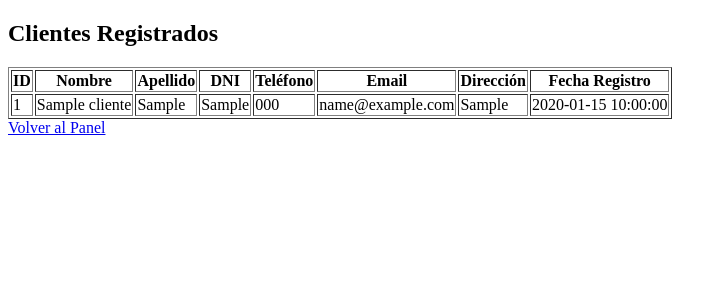
After one commit to EduardoRamos-bit/proyecto-hotel, a Flask app: page /clientes in a window 1280 px wide. The commit adds this page. Shown: the top 300 px of the page, without its empty margins (0-727 px from the left). Run offline with Flask 3, Linux system fonts and the light colour scheme; the visitor is signed in with stand-in values (Sample User, id 1); tables that the repository leaves empty or names only in its code hold one stand-in row (values such as "Sample post").

Commit message:
proyecto casi listo

```diff
--- /dev/null
+++ b/app.py
@@ -0,0 +1,100 @@
+from flask import Flask, render_template, request, redirect, url_for, session
+import database
+
+app = Flask(__name__)
+app.secret_key = 'clave_secreta'
+
+@app.route('/')
+def index():
+    return redirect(url_for('admin_login'))
+
+# LOGIN ADMIN
+@app.route('/admin_login', methods=['GET', 'POST'])
+def admin_login():
+    if request.method == 'POST':
+        username = request.form['username']
+        password = request.form['password']
+
+        admin = database.check_admin_credentials(username, password)
+        if admin:
+            session['admin'] = True
+            return redirect(url_for('admin_panel'))
+        else:
+            return render_template('admin_login.html', error="Credenciales incorrectas")
+
+    return render_template('admin_login.html')
+
+# PANEL ADMIN
+@app.route('/admin_panel')
+def admin_panel():
+    if not session.get('admin'):
+        return redirect(url_for('admin_login'))
+    return render_template('admin_panel.html')
+
+# LOGOUT
+@app.route('/logout')
+def logout():
+    session.clear()
+    return redirect(url_for('admin_login'))
+
+# NUEVO CLIENTE
+@app.route('/clientes/nuevo', methods=['GET', 'POST'])
+def nuevo_cliente():
+    if not session.get('admin'):
+        return redirect(url_for('admin_login'))
+
+    if request.method == 'POST':
+        nombre = request.form['nombre']
+        apellido = request.form['apellido']
+        dni = request.form['dni']
+        telefono = request.form['telefono']
+        email = request.form['email']
+        direccion = request.form['direccion']
+
+        id_cliente = database.agregar_cliente(nombre, apellido, dni, telefono, email, direccion)
+        if id_cliente:
+            return redirect(url_for('reservar_habitacion', id_cliente=id_cliente))
+        else:
+            return render_template('nuevo_cliente.html', error="Error al guardar cliente")
+
+    return render_template('nuevo_cliente.html')
+
+# RESERVAR HABITACION
+@app.route('/reservar/<int:id_cliente>', methods=['GET', 'POST'])
+def reservar_habitacion(id_cliente):
+    if not session.get('admin'):
+        return redirect(url_for('admin_login'))
+
+    habitaciones = database.listar_habitaciones_disponibles()
+
+    if request.method == 'POST':
+        id_habitacion = request.form['habitacion']
+        fecha_entrada = request.form['fecha_entrada']
+        fecha_salida = request.form['fecha_salida']
+
+        exito = database.reservar_habitacion(id_cliente, id_habitacion, fecha_entrada, fecha_salida)
+        if exito:
+            return redirect(url_for('lista_reservas'))
+        else:
+            return render_template('reservar_habitacion.html', habitaciones=habitaciones, error="Habitación no disponible")
+
+    return render_template('reservar_habitacion.html', habitaciones=habitaciones)
+
+# LISTAR CLIENTES
+@app.route('/clientes')
+def lista_clientes():
+    if not session.get('admin'):
+        return redirect(url_for('admin_login'))
+    clientes = database.listar_clientes()
+    return render_template('lista_clientes.html', clientes=clientes)
+
+# LISTAR RESERVAS
+@app.route('/reservas')
+def lista_reservas():
+    if not session.get('admin'):
+        return redirect(url_for('admin_login'))
+    reservas = database.listar_reservas()
+    return render_template('lista_reservas.html', reservas=reservas)
+
+if __name__ == '__main__':
+    app.run(debug=True)
--- a/database.py
+++ b/database.py
@@ -1,16 +1,13 @@
 import mysql.connector
 
-
-# Función de conexión
 def conectar():
     return mysql.connector.connect(
         host='localhost',
-        user='root',         # O el usuario de MySQL que uses
-        password='',         # Si tenés clave, ponela aquí
+        user='root',
+        password='',
         database='hotel'
     )
 
-# Verifica credenciales del administrador
 def check_admin_credentials(username, password):
     conn = conectar()
     cursor = conn.cursor(dictionary=True)
@@ -21,14 +18,97 @@ def check_admin_credentials(username, password):
     conn.close()
     return admin
 
-# Crea un administrador si no existe
 def create_admin(username, password):
     conn = conectar()
     cursor = conn.cursor()
-    # Verifica si ya existe
     cursor.execute("SELECT * FROM admins WHERE username = %s", (username,))
     if cursor.fetchone() is None:
         cursor.execute("INSERT INTO admins (username, password) VALUES (%s, %s)", (username, password))
         conn.commit()
     cursor.close()
     conn.close()
+
+def agregar_cliente(nombre, apellido, dni, telefono, email, direccion):
+    conn = conectar()
+    cursor = conn.cursor()
+    sql = """
+        INSERT INTO clientes (nombre, apellido, dni_pasaporte_cpf, telefono, email, direccion)
+        VALUES (%s, %s, %s, %s, %s, %s)
+    """
+    cursor.execute(sql, (nombre, apellido, dni, telefono, email, direccion))
+    conn.commit()
+    last_id = cursor.lastrowid
+    cursor.close()
+    conn.close()
+    return last_id
+
+def obtener_cliente(id_cliente):
+    conn = conectar()
+    cursor = conn.cursor(dictionary=True)
+    cursor.execute("SELECT * FROM clientes WHERE id_cliente = %s", (id_cliente,))
+    cliente = cursor.fetchone()
+    cursor.close()
+    conn.close()
+    return cliente
+
+def listar_clientes():
+    conn = conectar()
+    cursor = conn.cursor(dictionary=True)
+    cursor.execute("SELECT * FROM clientes")
+    clientes = cursor.fetchall()
+    cursor.close()
+    conn.close()
+    return clientes
+
+def listar_habitaciones_disponibles():
+    conn = conectar()
+    cursor = conn.cursor(dictionary=True)
+    cursor.execute("SELECT * FROM habitaciones WHERE estado = 'disponible'")
+    habitaciones = cursor.fetchall()
+    cursor.close()
+    conn.close()
+    return habitaciones
+
+def cambiar_estado_habitacion(id_habitacion, nuevo_estado):
+    conn = conectar()
+    cursor = conn.cursor()
+    cursor.execute("UPDATE habitaciones SET estado = %s WHERE id = %s", (nuevo_estado, id_habitacion))
+    conn.commit()
+    cursor.close()
+    conn.close()
+
+def reservar_habitacion(id_cliente, id_habitacion, fecha_entrada, fecha_salida):
+    conn = conectar()
+    cursor = conn.cursor()
+    cursor.execute("SELECT estado FROM habitaciones WHERE id = %s", (id_habitacion,))
+    estado = cursor.fetchone()
+    if not estado or estado[0] != 'disponible':
+        cursor.close()
+        conn.close()
+        return False
+
+    sql = """
+        INSERT INTO reservas (id_cliente, id_habitacion, fecha_entrada, fecha_salida)
+        VALUES (%s, %s, %s, %s)
+    """
+    cursor.execute(sql, (id_cliente, id_habitacion, fecha_entrada, fecha_salida))
+    cambiar_estado_habitacion(id_habitacion, 'ocupada')
+
+    conn.commit()
+    cursor.close()
+    conn.close()
+    return True
+
+def listar_reservas():
+    conn = conectar()
+    cursor = conn.cursor(dictionary=True)
+    cursor.execute("""
+        SELECT r.*, c.nombre, c.apellido, h.numero_habitacion
+        FROM reservas r
+        JOIN clientes c ON r.id_cliente = c.id_cliente
+        JOIN habitaciones h ON r.id_habitacion = h.id
+    """)
+    reservas = cursor.fetchall()
+    cursor.close()
+    conn.close()
+    return reservas
--- /dev/null
+++ b/templates/lista_clientes.html
@@ -0,0 +1,25 @@
+<!DOCTYPE html>
+<html>
+<head><title>Lista de Clientes</title></head>
+<body>
+<h2>Clientes Registrados</h2>
+<table border="1">
+  <tr>
+    <th>ID</th><th>Nombre</th><th>Apellido</th><th>DNI</th><th>Teléfono</th><th>Email</th><th>Dirección</th><th>Fecha Registro</th>
+  </tr>
+  {% for c in clientes %}
+  <tr>
+    <td>{{ c.id_cliente }}</td>
+    <td>{{ c.nombre }}</td>
+    <td>{{ c.apellido }}</td>
+    <td>{{ c.dni_pasaporte_cpf }}</td>
+    <td>{{ c.telefono }}</td>
+    <td>{{ c.email }}</td>
+    <td>{{ c.direccion }}</td>
+    <td>{{ c.fecha_registro }}</td>
+  </tr>
+  {% endfor %}
+</table>
+<a href="{{ url_for('admin_panel') }}">Volver al Panel</a>
+</body>
+</html>
```
Also changed, not shown: main.py (deleted, +0 -41 lines), templates/admin_login.html (+11 -23 lines), templates/admin_panel.html (+9 -9 lines), templates/lista_reservas.html (added, +23 -0 lines), templates/nuevo_cliente.html (added, +19 -0 lines), templates/reservar_habitacion.html (added, +21 -0 lines).
